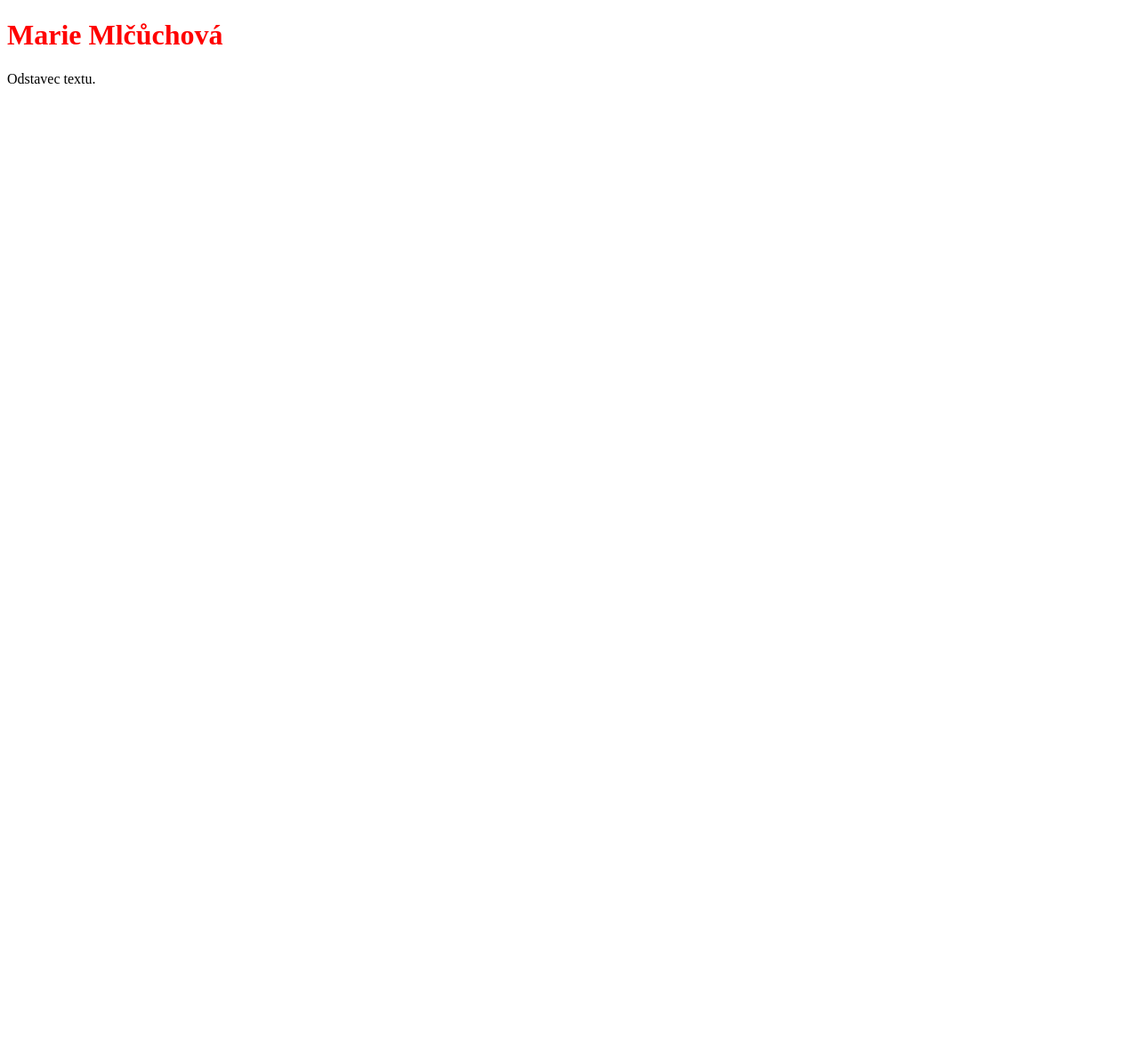
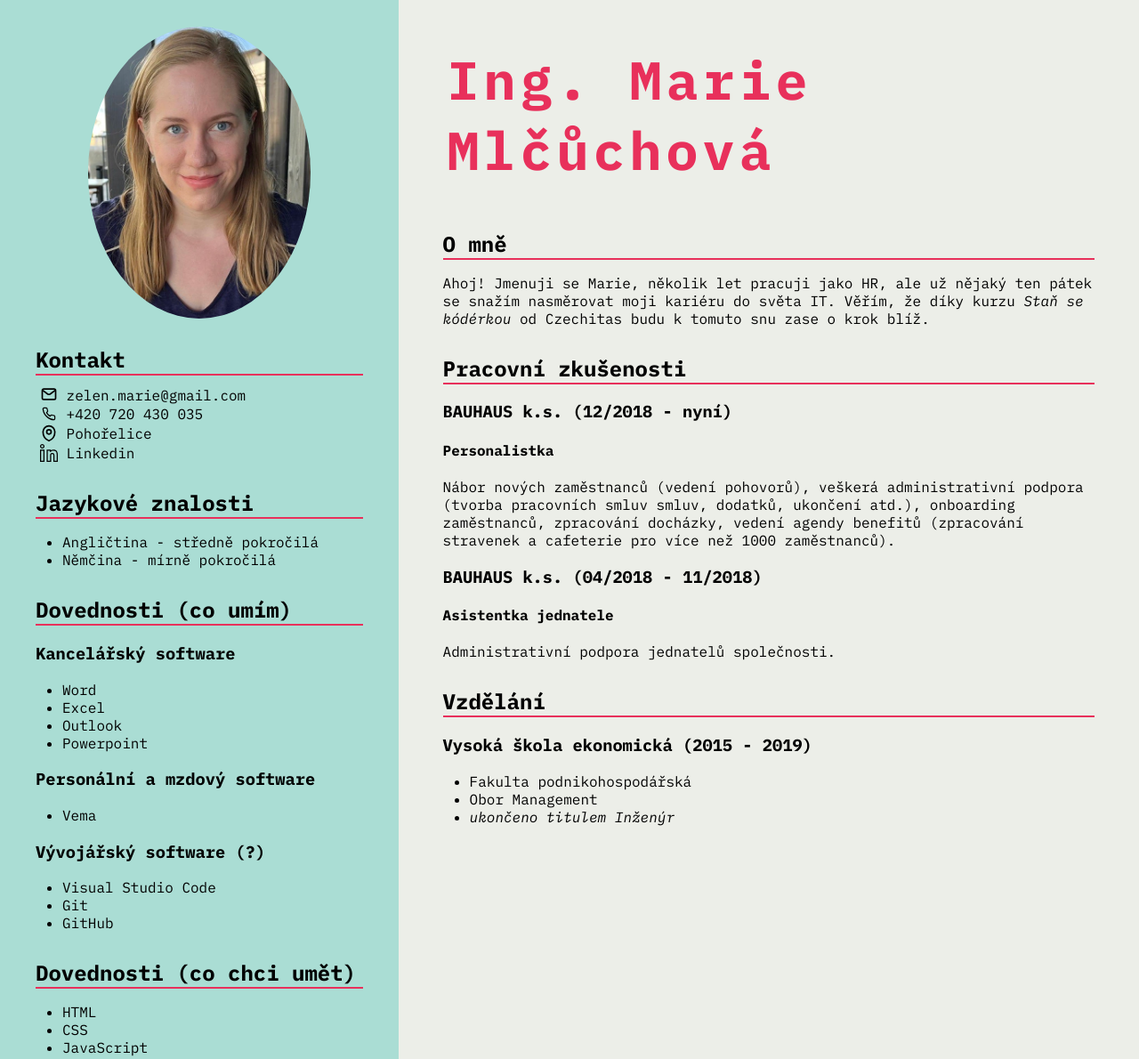
Before and after one commit to MarieMlcuchova/zivotopis, a plain HTML site: page index.html in a window 1280 px wide. Shown: the top 1190 px of the page at 89% size. Before the commit the page ends 800 px from the top, so only its background shows below. Drawn offline with Linux system fonts and the light colour scheme.

Commit message:
Přidán obsah

```diff
--- a/index.html
+++ b/index.html
@@ -4,12 +4,121 @@
     <meta charset="UTF-8">
     <meta http-equiv="X-UA-Compatible" content="IE=edge">
     <meta name="viewport" content="width=device-width>, initial-scale=1.0">
-    <title>Document</title>
+    <title>Marie Mlčůchová - CV</title>
+    <link rel="preconnect" href="https://fonts.googleapis.com">
+    <link rel="preconnect" href="https://fonts.gstatic.com" crossorigin>
+    <link href="https://fonts.googleapis.com/css2?family=IBM+Plex+Mono:ital,wght@0,400;0,700;1,400;1,700&display=swap" rel="stylesheet">
     <link rel="stylesheet" href="style.css">
 </head>
 <body>
-    <h1>Marie Mlčůchová</h1>
 
-    <p>Odstavec textu.</p>
+<div class="basic_informations">
+
+    <!-- Sekce fotka -->
+    <section class="foto">
+        <img src="fotky/me.jpg" alt="Marie Mlčůchová">
+    </section>
+
+    <!-- Sekce kontakt -->
+    <section class="kontakt">
+        <h2>Kontakt</h2>
+                <img src="fotky/email.svg" alt="e-mail" id="kontakt">
+                    <a href="mailto:zelen.marie@gmail.com">zelen.marie@gmail.com</a><br>
+                <img src="fotky/telefon.svg" alt="telefon" id="kontakt">
+                    <a href="tel:720-430-035">+420 720 430 035</a><br>
+                <img src="fotky/adresa.svg" alt="adresa" id="kontakt">
+                    <a href="https://goo.gl/maps/QHhgA4TviydHSctm6" target="_blank">Pohořelice</a><br>
+                <img src="fotky/linkedin.svg" alt="linkedin" id="kontakt">
+                    <a href="https://www.linkedin.com/in/marie-mlčůchová-7bba5bb4/" target="_blank">Linkedin</a>
+    </section>
+
+    <!-- Sekce jazykové znalosti -->
+    <section class="jazykove_znalosti">
+        <h2>Jazykové znalosti</h2>
+            <ul>
+                <li>Angličtina - středně pokročilá </li>
+                <li>Němčina - mírně pokročilá</li>
+            </ul>
+    </section>
+
+    <!-- Sekce dovednosti -->
+    <section class="dovednosti">
+        <h2>Dovednosti (co umím)</h2>
+            <h3>Kancelářský software</h3>
+                <ul>
+                    <li>Word</li>
+                    <li>Excel</li>
+                    <li>Outlook</li>
+                    <li>Powerpoint</li>
+                </ul>
+            <h3>Personální a mzdový software</h3>
+                <ul>
+                    <li>Vema</li>
+                </ul>
+            <h3>Vývojářský software (?)</h3>
+                <ul>
+                    <li>Visual Studio Code</li>
+                    <li>Git</li>
+                    <li>GitHub</li>
+                </ul>
+    </section>
+    <section class="dovednosti">
+        <h2>Dovednosti (co chci umět)</h2>
+            <ul>
+                <li>HTML</li>
+                <li>CSS</li>
+                <li>JavaScript</li>
+            </ul>
+    </section>
+
+    <!-- Sekce zájmy -->
+    <section class="zajmy">
+        <h2>Zájmy</h2>
+            <ul>
+                <li>Cestování</li>
+                <li>Vaření</li>
+                <li>Sport (plavání, běh, fitness)</li>
+                <li>Vzdělávání (hlavně v IT)</li>
+            </ul>
+    </section>
+
+</div>
+
+<div class="education_work">
+    <!-- Sekce o mně -->
+    <section class="omne">
+        <h1>Ing. Marie Mlčůchová</h1>
+            <h2>O mně</h2>
+            <p>Ahoj! Jmenuji se Marie, několik let pracuji jako HR, ale už nějaký ten pátek se snažím nasměrovat moji kariéru do světa IT. Věřím, že díky kurzu <em>Staň se kódérkou</em> od Czechitas budu k tomuto snu zase o krok blíž.</p>
+    </section>
+
+    <!-- Sekce pracovní zkušenosti -->
+    <section class="prace">
+        <h2>Pracovní zkušenosti</h2>
+            <h3>BAUHAUS k.s. (12/2018 - nyní)</h3>
+                <h4>Personalistka</h4>
+                   <p>Nábor nových zaměstnanců (vedení pohovorů), veškerá administrativní podpora (tvorba pracovních smluv smluv, dodatků, ukončení atd.), onboarding zaměstnanců, zpracování docházky, vedení agendy benefitů (zpracování stravenek a cafeterie pro více než 1000 zaměstnanců).</p>
+            <h3>BAUHAUS k.s. (04/2018 - 11/2018)</h3>
+                <h4>Asistentka jednatele</h4>
+                <p>Administrativní podpora jednatelů společnosti.</p>
+    </section>
+
+    <!-- Sekce vzdělání -->
+    <section class="vzdelani">
+        <h2>Vzdělání</h2>
+            <h3>Vysoká škola ekonomická (2015 - 2019)</h3>
+                <ul>
+                    <li>Fakulta podnikohospodářská </li>
+                    <li>Obor Management </li>
+                    <li><em>ukončeno titulem Inženýr</em> </li>
+                </ul>
+    </section>
+</div>
+
+    <!-- Sekce footer -->
+    <footer>
+        <p>© 2023, Marie Mlčůchová</p>
+    </footer>
+
 </body>
 </html>
--- a/style.css
+++ b/style.css
@@ -1,3 +1,79 @@
+body {
+    font-family: 'IBM Plex Mono', monospace;
+    background-color: #ECEEE8;
+    margin: 0;
+}
+
+.basic_informations {
+    display: inline-block;
+    width: 35%;
+    vertical-align: middle;
+    background-color: #aaddd4;
+}
+
+.education_work {
+    display: inline-block;
+    width: 63.5%;
+    vertical-align: top;
+}
+
+.foto img {
+    width: 250px;
+    border-radius: 50%;
+    display: block;
+    margin-left: auto;
+    margin-right: auto;
+}
+
+.omne h1 {
+    font-size: 60px;
+    letter-spacing: 5px;
+    margin-left: 15px;
+}
+
+h2{
+    border-bottom: #E8305B solid 2px;
+    margin: 10px;
+}
+
+.kontakt img {
+    margin-left: 15px;
+    vertical-align: middle;
+}
+
+#kontakt {
+    max-width: 20px;
+}
+
+section {
+    margin: 30px;
+}
+
 h1 {
-    color: red;
+    color: #E8305B;
 }
+
+p,
+h3,
+h4 {
+    padding-left: 10px;
+}
+
+footer {
+    text-align: center;
+    padding: 2px 0;
+    background-color: #E8305B;
+    color: white;
+}
+
+a {
+    color: black;
+    text-decoration: none;
+    vertical-align: middle;
+}
+
+a:hover,
+a:focus,
+a:active {
+    background-color: #E8305B;
+}
```
Also changed, not shown: fotky/adresa.svg (added), fotky/email.svg (added), fotky/linkedin.svg (added), fotky/me.jpg (added), fotky/telefon.svg (added), 2 other files.
